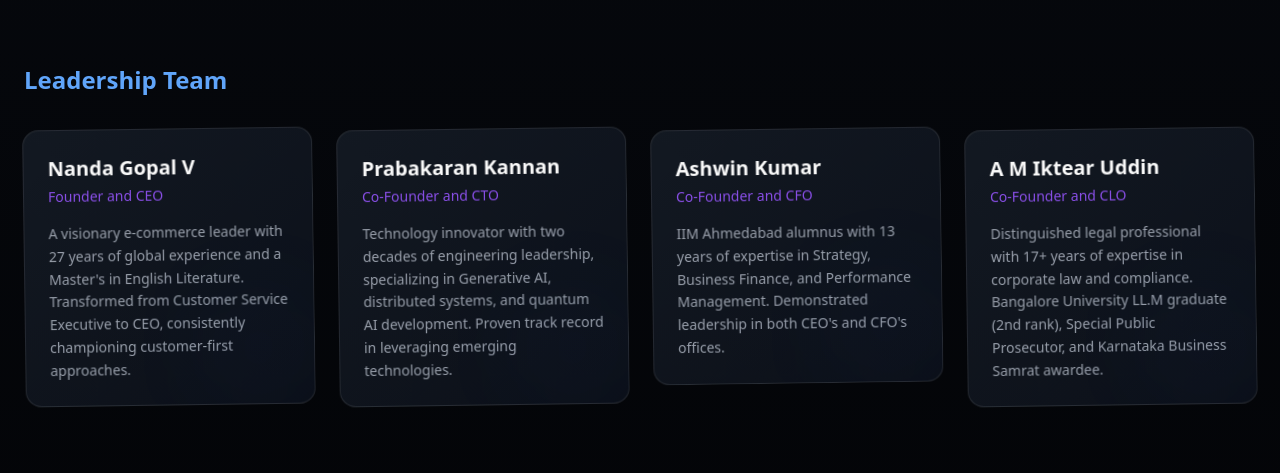
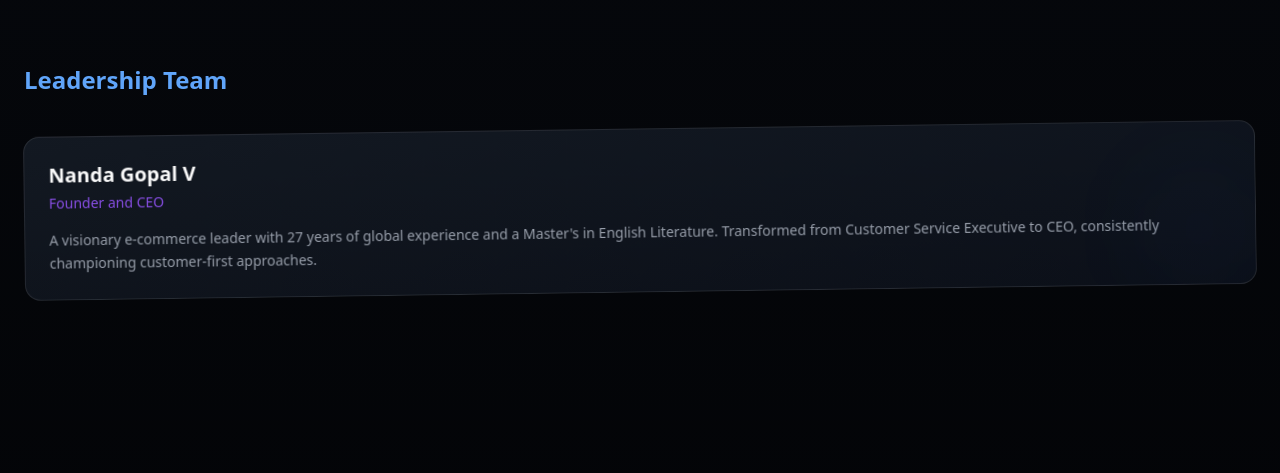
Before and after one commit to sabyazh/octogenie, a React (Vite) app: page / in a window 1280 px wide. Shown: the part 3780-4253 px from the top of the page. Built offline with nearby package versions, Linux system fonts and the light colour scheme.

Commit message:
Actually remove other team members and keep only CEO

```diff
--- a/src/App.tsx
+++ b/src/App.tsx
@@ -292,30 +292,12 @@ function App() {
 
         <div className="mb-20">
           <h3 className="text-2xl font-semibold mb-8 text-blue-400">Leadership Team</h3>
-          <div className="grid grid-cols-1 md:grid-cols-2 lg:grid-cols-4 gap-6 perspective-1000">
+          <div className="flex justify-center perspective-1000">
             <TeamMember
               name="Nanda Gopal V"
               role="Founder and CEO"
               description="A visionary e-commerce leader with 27 years of global experience and a Master's in English Literature. Transformed from Customer Service Executive to CEO, consistently championing customer-first approaches."
               index={0}
-            />
-            <TeamMember
-              name="Prabakaran Kannan"
-              role="Co-Founder and CTO"
-              description="Technology innovator with two decades of engineering leadership, specializing in Generative AI, distributed systems, and quantum AI development. Proven track record in leveraging emerging technologies."
-              index={1}
-            />
-            <TeamMember
-              name="Ashwin Kumar"
-              role="Co-Founder and CFO"
-              description="IIM Ahmedabad alumnus with 13 years of expertise in Strategy, Business Finance, and Performance Management. Demonstrated leadership in both CEO's and CFO's offices."
-              index={2}
-            />
-            <TeamMember
-              name="A M Iktear Uddin"
-              role="Co-Founder and CLO"
-              description="Distinguished legal professional with 17+ years of expertise in corporate law and compliance. Bangalore University LL.M graduate (2nd rank), Special Public Prosecutor, and Karnataka Business Samrat awardee."
-              index={3}
             />
           </div>
         </div>
```
